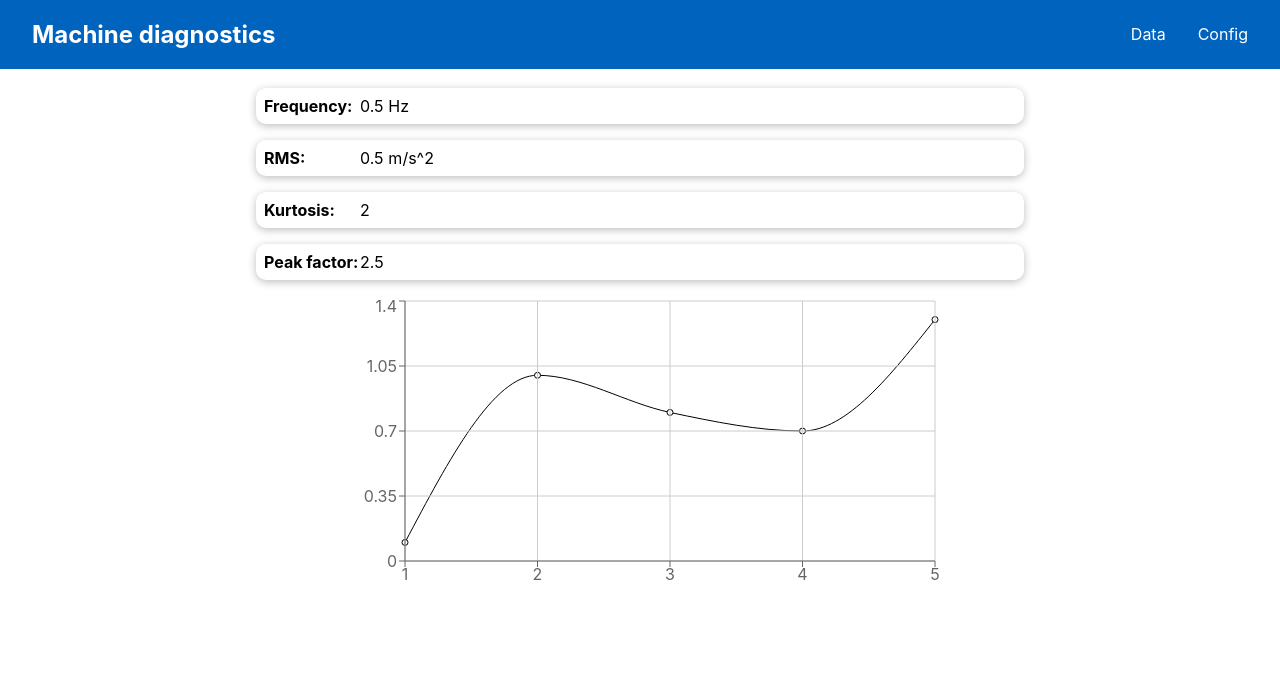
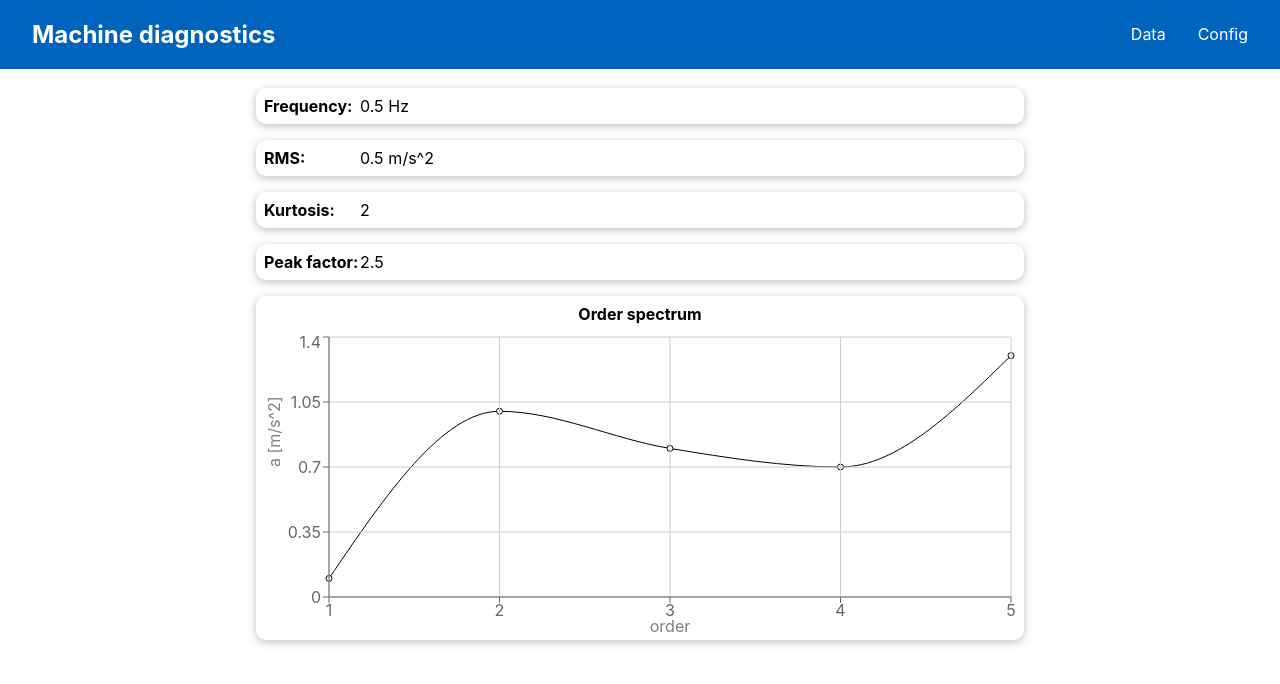
Before and after one commit to Revzik/AGH-MSC_Machine_Analyzer, a React (Create React App) app in the folder frontend/: page / in a window 1280 px wide. Shown: the top 684 px of the page. Built offline with nearby package versions, Linux system fonts and the light colour scheme.

Commit message:
Final sketch of the UI

```diff
--- a/frontend/src/components/DataPage/MainData.js
+++ b/frontend/src/components/DataPage/MainData.js
@@ -13,7 +13,9 @@ function MainData(props) {
         <SimpleParam name={"Kurtosis"} value={2} />
         <SimpleParam name={"Peak factor"} unit={""} value={2.5} />
       </div>
-      <Chart className={classes.chart}
+      <Chart
+        title="Order spectrum"
+        unit="m/s^2"
         data={[
           { x: 1, y: 0.1 },
           { x: 2, y: 1 },
--- a/frontend/src/components/DataPage/MainData.module.css
+++ b/frontend/src/components/DataPage/MainData.module.css
@@ -3,7 +3,3 @@
   margin-left: auto;
   margin-right: auto;
 }
-
-.chart {
-  margin: auto;
-}
--- a/frontend/src/components/UI/Chart.js
+++ b/frontend/src/components/UI/Chart.js
@@ -1,5 +1,13 @@
 import React from "react";
-import { CartesianGrid, Line, LineChart, XAxis, YAxis } from "recharts";
+import {
+  CartesianGrid,
+  Line,
+  LineChart,
+  ResponsiveContainer,
+  XAxis,
+  YAxis,
+} from "recharts";
+import Card from "./Card";
 
 import classes from "./Chart.module.css";
 
@@ -7,12 +15,22 @@ function Chart(props) {
   let data = props.data;
 
   return (
-    <LineChart width={600} height={300} data={data} className={`${props.className}`}>
-      <Line type="monotone" dataKey="y" stroke="#000" isAnimationActive={false}/>
-      <CartesianGrid stroke="#ccc" />
-      <XAxis dataKey="x" />
-      <YAxis />
-    </LineChart>
+    <Card className={classes.box}>
+      <div className={classes.title}>{props.title}</div>
+      <ResponsiveContainer width="100%" height={300}>
+        <LineChart data={data} className={`${props.className}`}>
+          <Line
+            type="monotone"
+            dataKey="y"
+            stroke="#000"
+            isAnimationActive={false}
+          />
+          <CartesianGrid stroke="#ccc" />
+          <XAxis label={{value: "order", offset: -5, position: "insideBottom"}} dataKey="x" />
+          <YAxis label={{value: `a [${props.unit}]`, position: "insideLeft", angle: -90}}/>
+        </LineChart>
+      </ResponsiveContainer>
+    </Card>
   );
 }
 
--- a/frontend/src/components/UI/Chart.module.css
+++ b/frontend/src/components/UI/Chart.module.css
@@ -0,0 +1,10 @@
+.box {
+  text-align: center;
+  display: flex;
+  gap: 0.5rem;
+  flex-direction: column;
+}
+
+.title {
+  font-weight: bold;
+}
```
